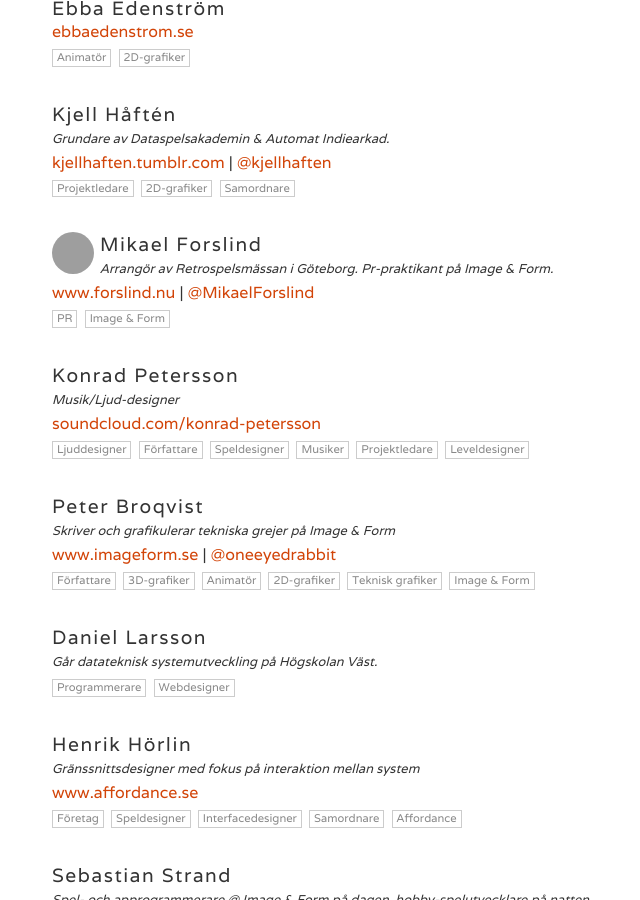
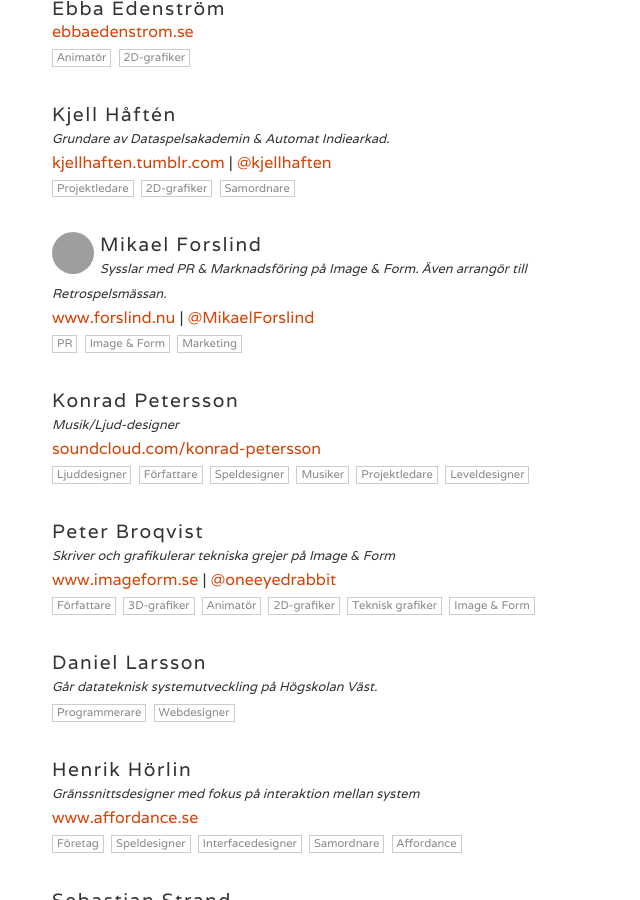
Before and after one commit to indiespel-gbg/indiespel-gbg.github.io, a Jekyll site: the page built from medlemmar.html, in a window 1280 px wide and 900 px high, scrolled down 4938 px. Shown: the whole window, without its empty margins (304-944 px from the left). Built offline with Jekyll 4.4.1, drawn with Linux system fonts in a browser that asks for light colours; grey boxes are pictures that could not be loaded.

Commit message:
Uppdaterade Mikael Forslind

```diff
--- a/_data/members.yml
+++ b/_data/members.yml
@@ -217,7 +217,7 @@
   - Gustlin Studios
 
 - name: Mikael Forslind
-  bio: Arrangör av Retrospelsmässan i Göteborg. Pr-praktikant på Image & Form.
+  bio: Sysslar med PR & Marknadsföring på Image & Form. Även arrangör till Retrospelsmässan.
   website: www.forslind.nu
   email: mikael.g.forslind@gmail.com
   gravatar: 1717d8ca7d3d3591ad4a6e8f867e8a5b
@@ -225,6 +225,7 @@
   tags:
   - PR
   - Image & Form
+  - Marketing
 
 - name: Ulf Hartelius
   bio: Bitter och cynisk, men vill desperat förändra världen. Kanske genom att göra spel.
```
